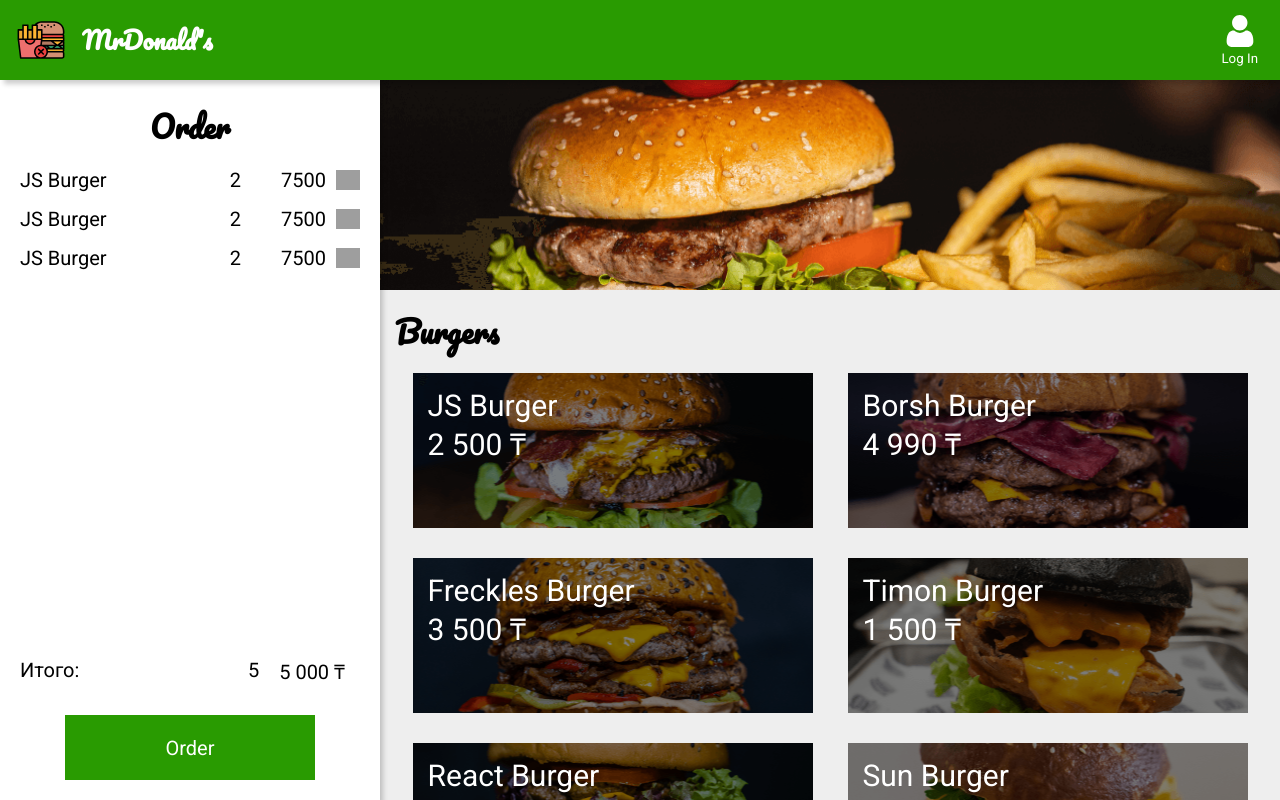
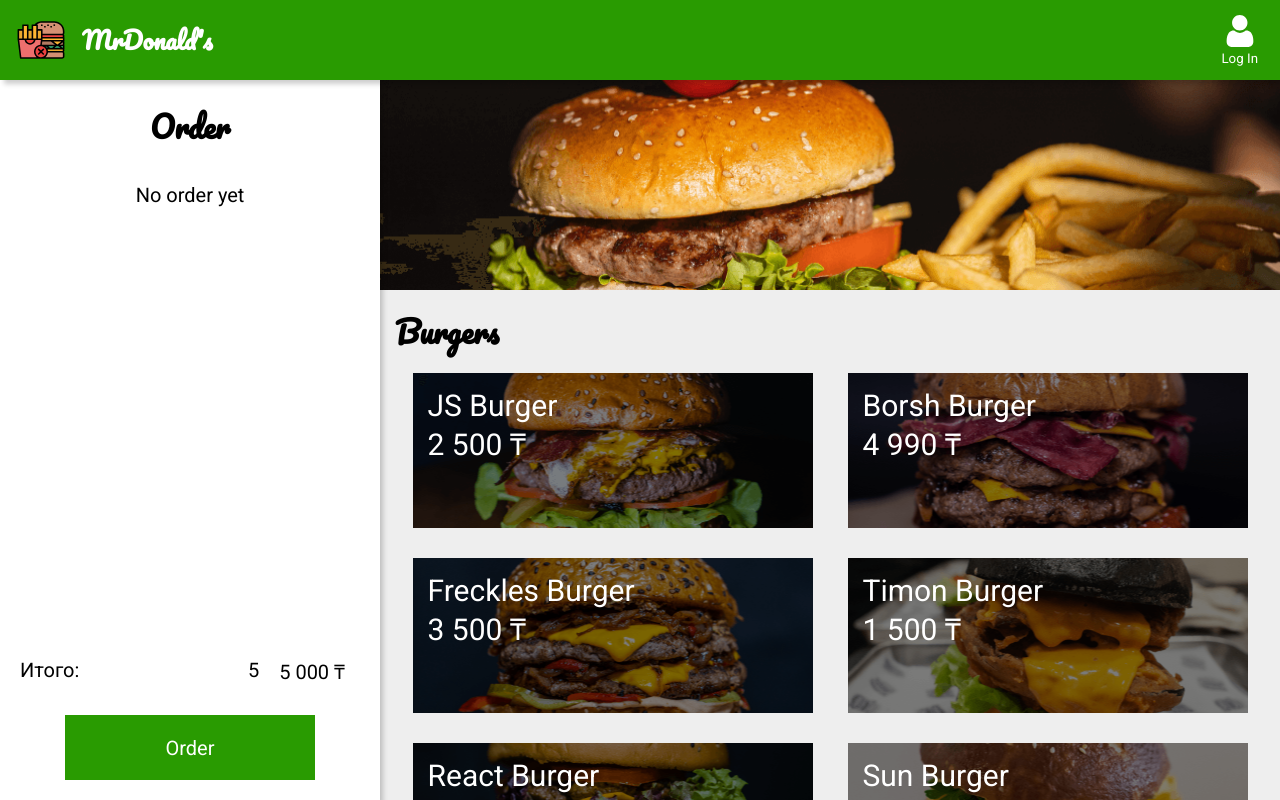
Before and after one commit to alinakassym/react-basics-course, a React (Create React App) app in the folder mrdonalds/: page / in a window 1280 px wide. Shown: the top 800 px of the page. Built offline with nearby package versions, Linux system fonts and the light colour scheme; grey boxes are pictures that could not be loaded.

Commit message:
add Hooks

```diff
--- a/mrdonalds/src/App.js
+++ b/mrdonalds/src/App.js
@@ -1,22 +1,25 @@
-import React, { useState } from 'react';
+import React from 'react';
 import {NavBar} from './components/NavBar';
 import {Menu} from './components/Menu';
 import {GlobalStyle} from './GlobalStyle';
 import {ModalItem} from './components/ModalItem';
 import {Order} from './components/Order';
+import {useOpenItem} from './components/Hooks/useOpenItem';
+import {useOrders} from './components/Hooks/useOrders';
 
 function App() {
 
-  const [openItem, setOpenItem] = useState();
+  const openItem = useOpenItem();
+  const orders = useOrders();
 
   console.log('openItem: ', openItem);
   return (
     <>
     <GlobalStyle />
     <NavBar />
-    <Order />
-    <Menu setOpenItem={setOpenItem} />
-    <ModalItem openItem={openItem} setOpenItem={setOpenItem} />
+    <Order {...orders}/>
+    <Menu {...openItem} />
+    {openItem.openItem && <ModalItem {...openItem} {...orders} />}
     </>
   );
 }
--- a/mrdonalds/src/components/ButtonCheckout.js
+++ b/mrdonalds/src/components/ButtonCheckout.js
@@ -21,9 +21,9 @@ const Button = styled.button`
     }
 `;
 
-export const ButtonCheckout = ({children}) => {
+export const ButtonCheckout = ({children, onClick}) => {
     return (
-        <Button>
+        <Button onClick={onClick}>
             {children}
         </Button>
     );
--- /dev/null
+++ b/mrdonalds/src/components/Hooks/useOpenItem.js
@@ -0,0 +1,6 @@
+import { useState } from "react"
+
+export const useOpenItem = () => {
+    const [openItem, setOpenItem] = useState();
+    return {openItem, setOpenItem};
+}
--- /dev/null
+++ b/mrdonalds/src/components/Hooks/useOrders.js
@@ -0,0 +1,6 @@
+import { useState } from "react"
+
+export const useOrders = () => {
+    const [orders, setOrders] = useState([]);
+    return {orders, setOrders};
+}
--- a/mrdonalds/src/components/ModalItem.js
+++ b/mrdonalds/src/components/ModalItem.js
@@ -43,7 +43,7 @@ const NamePrice = styled.div`
     justify-content: space-between;
 `;
 
-export const ModalItem = ({openItem, setOpenItem}) => {
+export const ModalItem = ({openItem, setOpenItem, orders, setOrders}) => {
 
     const closeModal = e => {
         if (e.target.id === 'overlay') {
@@ -51,7 +51,15 @@ export const ModalItem = ({openItem, setOpenItem}) => {
         }
     }
 
-    if (!openItem) { return null }
+    const order = {
+        ...openItem
+    };
+
+    const addToOrder = () => {
+        setOrders([...orders, order]);
+        setOpenItem(null);
+    }
+
     return (
         <Overlay id="overlay" onClick={closeModal}>
             <Modal>
@@ -63,7 +71,7 @@ export const ModalItem = ({openItem, setOpenItem}) => {
                         <h3>{openItem.price.toLocaleString('ru-KZ',
                         {style: 'currency', currency: 'KZT', maximumFractionDigits: 0 })}</h3>
                     </NamePrice>
-                    <ButtonCheckout>Add</ButtonCheckout>
+                    <ButtonCheckout onClick={addToOrder}>Add</ButtonCheckout>
                 </Content>
             </Modal>
         </Overlay>
--- a/mrdonalds/src/components/Order.js
+++ b/mrdonalds/src/components/Order.js
@@ -35,6 +35,11 @@ const TotalPrice = styled.div`
     text-align: right;
 `;
 
+const EmpltyList = styled.p`
+    margin-top: 30px;
+    text-align: center;
+`;
+
 const Total = styled.div`
     margin-bottom: 30px;
     display: flex;
@@ -43,16 +48,16 @@ const Total = styled.div`
     }
 `;
 
-export const Order = ({openItem, setOpenItem}) => {
+export const Order = ({orders}) => {
     return (
         <OrderStyled>
             <OrderTitle>Order</OrderTitle>
             <OrderContent>
-                <OrderList>
-                    <OrderListItem />
-                    <OrderListItem />
-                    <OrderListItem />
-                </OrderList>
+                {orders.length > 0 ? (<OrderList>
+                    {orders.map((order, index) => <OrderListItem key={index} order={order} />)}
+                </OrderList>) : (
+                    <EmpltyList>No order yet</EmpltyList>
+                )}
             </OrderContent>
             <Total>
                 <span>Итого:</span>
--- a/mrdonalds/src/components/OrderListItem.js
+++ b/mrdonalds/src/components/OrderListItem.js
@@ -30,12 +30,14 @@ const ItemPrice = styled.span`
     text-align: right;
 `;
 
-export const OrderListItem = () => {
+export const OrderListItem = ({order}) => {
     return (
         <OrderItemStyled>
-            <ItemName>JS Burger</ItemName>
-            <span>2</span>
-            <ItemPrice>7500</ItemPrice>
+            <ItemName>{order.name}</ItemName>
+            <span>1</span>
+            <ItemPrice>{order.price && order.price.toLocaleString('ru-KZ', {
+                style: 'currency', currency: 'KZT', maximumFractionDigits: 0
+            })}</ItemPrice>
             <TrashButton />
         </OrderItemStyled>
     );
```
